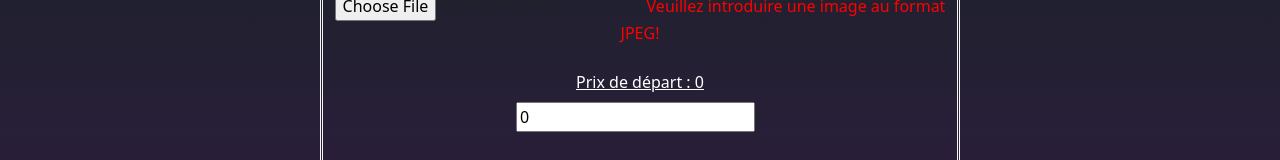
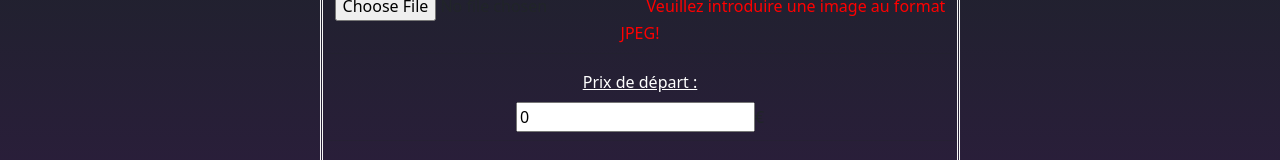
Before and after one commit to Mikrofus/projetTI2022, an Angular app: page /add in a window 1280 px wide. Shown: the part 520-680 px from the top of the page. Built offline with nearby package versions, Linux system fonts and the light colour scheme; no server answers.

Commit message:
Correction problème

```diff
--- a/src/app/form-add-auction/form-add-auction.component.html
+++ b/src/app/form-add-auction/form-add-auction.component.html
@@ -43,7 +43,7 @@
     <hr>
 
     <div class="col-auto">
-      <label class="form-label">Prix de départ : {{user.id}} </label><br>
+      <label class="form-label">Prix de départ : </label><br>
       <input type="number" min="0" step="5" formControlName="price" value="5">€
     </div>
 
```
